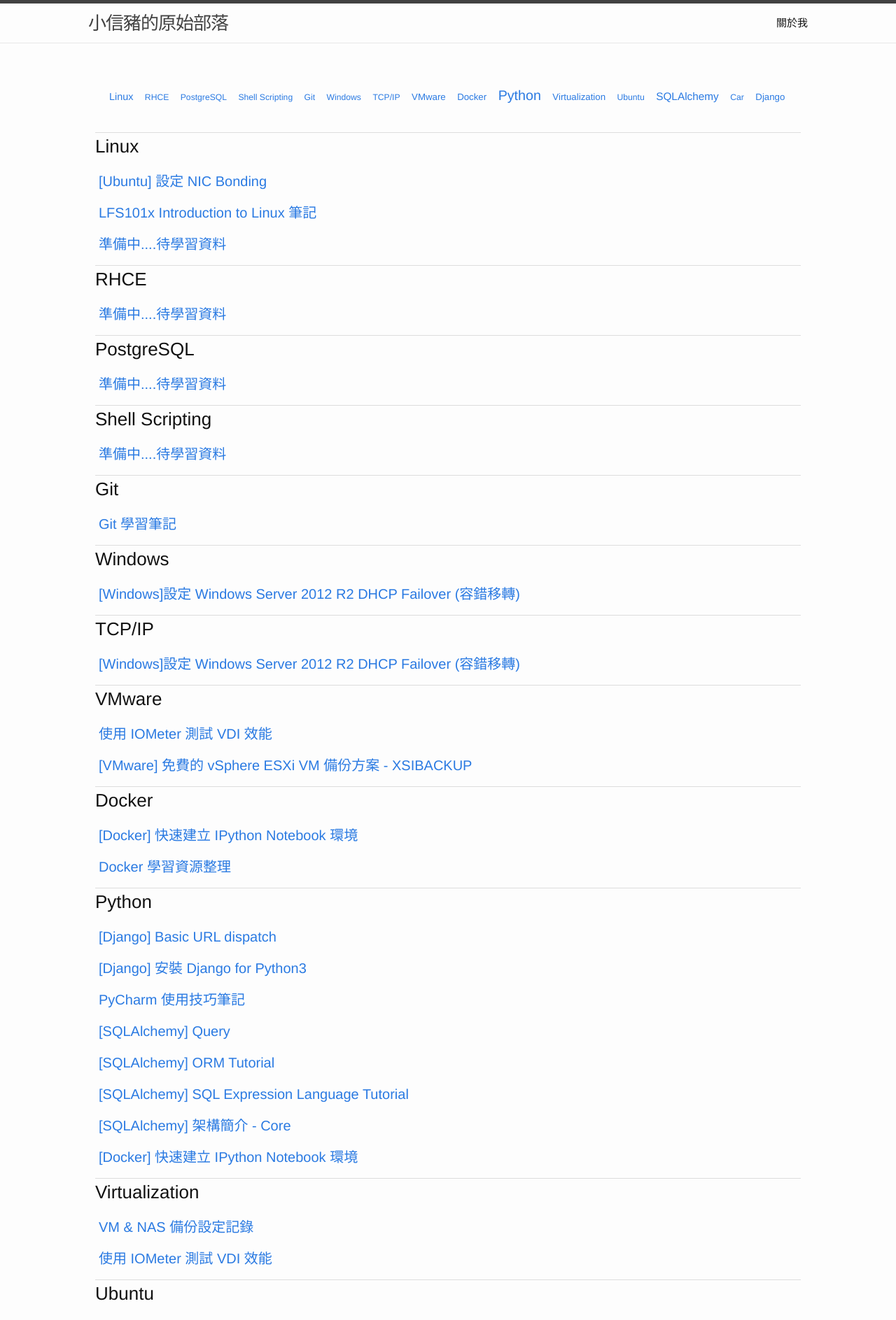
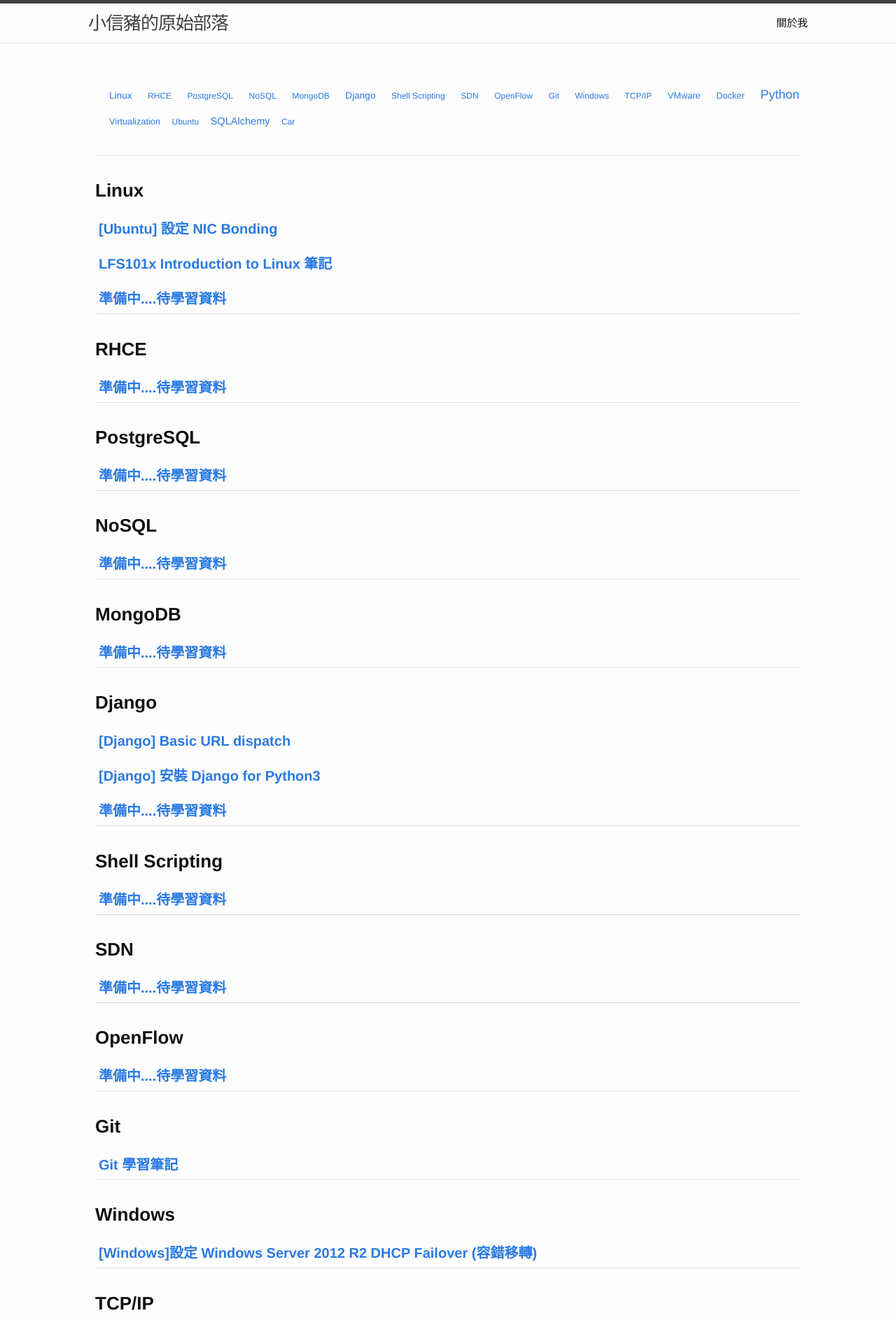
Before and after one commit to casper2048/godleon.github.io, a Jekyll site: the page built from tags.html, in a window 1280 px wide. Shown: the top 1887 px of the page at 70% size. Built offline with Jekyll 4.4.1, drawn with Linux system fonts in a browser that asks for light colours; Markdown is read by kramdown in place of the engine named in the settings; some of the changed text lies outside the part shown.

Commit message:
adjust css

```diff
--- a/_posts/2014-01-01-waiting-for-learn.markdown
+++ b/_posts/2014-01-01-waiting-for-learn.markdown
@@ -4,7 +4,7 @@
 date:   2014-01-01 10:00:00
 comments: true
 categories: [learning]
-tags: [Linux, RHCE, PostgreSQL, Shell Scripting]
+tags: [Linux, RHCE, PostgreSQL, NoSQL, MongoDB, Django, Shell Scripting, SDN, OpenFlow]
 ---
 
 
@@ -15,18 +15,14 @@
 
 
 ### 「邁向 RHCE 之路」系列
-
 - [邁向 RHCE 之路 (Day01) - RHEL 與 CentOS - iT邦幫忙::IT知識分享社群](http://ithelp.ithome.com.tw/question/10074991)
-
 - [邁向 RHCE 之路 (Day02) - 檔案系統樹狀結構 - iT邦幫忙::IT知識分享社群](http://ithelp.ithome.com.tw/question/10075147)
 
 ----------------------
 
 PostgreSQL
 ==========
-
 - [PostgreSQL 中文-Mammoth](http://postgresql.wisdomfish.org/)
-
 - [PostgreSQL新手教程_百度经验](http://jingyan.baidu.com/article/3ea51489ec3cb452e71bba52.html)
 
 ----------------------
@@ -51,7 +47,6 @@
 ## Web Framework 相關
 
 #### Django
-
 - [Using MongoDB as your primary Django database](http://staltz.com/djangoconfi-mongoengine/#/)
 - [Django MongoDB Engine](https://django-mongodb-engine.readthedocs.org/en/latest/)
 
@@ -65,9 +60,7 @@
 以下記錄一些學習 Linux Shell Scripting 的相關資源
 
 - [LinuxCommand.org: Learn the Linux command line. Write shell scripts.](http://linuxcommand.org/)
-
 - [Linux Shell Scripting Tutorial - A Beginner's handbook](http://bash.cyberciti.biz/guide/Main_Page)
-
 - [Advanced Bash-Scripting Guide](http://www.tldp.org/LDP/abs/html/)
 
 ----------------------
--- a/_sass/_base.scss
+++ b/_sass/_base.scss
@@ -1,7 +1,7 @@
 /**
  * Reset some basic elements
  */
-body, h1, h2, h3, h4, h5, h6,
+body, /*h1, h2, h3, h4, h5, h6,*/
 p, blockquote, pre, hr,
 dl, dd, ol, ul, figure {
     margin: 0;
@@ -28,7 +28,7 @@
 /**
  * Set `margin-bottom` to maintain vertical rhythm
  */
-h1, h2, h3, h4, h5, h6,
+/*h1, h2, h3, h4, h5, h6,*/
 p, blockquote, pre,
 ul, ol, dl, figure,
 %vertical-rhythm {
@@ -79,9 +79,11 @@
 /**
  * Headings
  */
+/*
 h1, h2, h3, h4, h5, h6 {
     font-weight: 300;
 }
+*/
 
 
 
@@ -202,3 +204,64 @@
         }
     }
 }
+
+
+
+h1 {
+    display: block;
+    font-size: 2em;
+    margin-top: 0.67em;
+    margin-bottom: 0.67em;
+    margin-left: 0;
+    margin-right: 0;
+    font-weight: bold;
+}
+
+h2 {
+    display: block;
+    font-size: 1.5em;
+    margin-top: 1em;
+    margin-bottom: 0.2em;
+    margin-left: 0;
+    margin-right: 0;
+    font-weight: bold;
+}
+
+h3 {
+    display: block;
+    font-size: 1.17em;
+    margin-top: 1.17em;
+    margin-bottom: 0.4em;
+    margin-left: 0;
+    margin-right: 0;
+    font-weight: bold;
+}
+
+h4 {
+    display: block;
+    margin-top: 1em;
+    margin-bottom: 0.3em;
+    margin-left: 0;
+    margin-right: 0;
+    font-weight: bold;
+}
+
+h5 {
+    display: block;
+    font-size: .83em;
+    margin-top: .83em;
+    margin-bottom: 0.2em;
+    margin-left: 0;
+    margin-right: 0;
+    font-weight: bold;
+}
+
+h6 {
+    display: block;
+    font-size: .67em;
+    margin-top: .67em;
+    margin-bottom: 0.1em;
+    margin-left: 0;
+    margin-right: 0;
+    font-weight: bold;
+}
```
